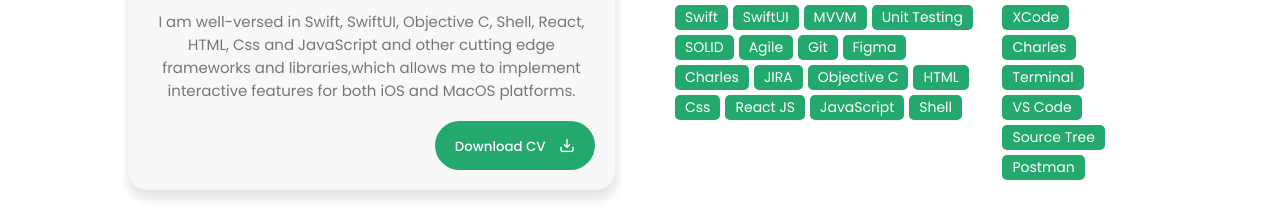
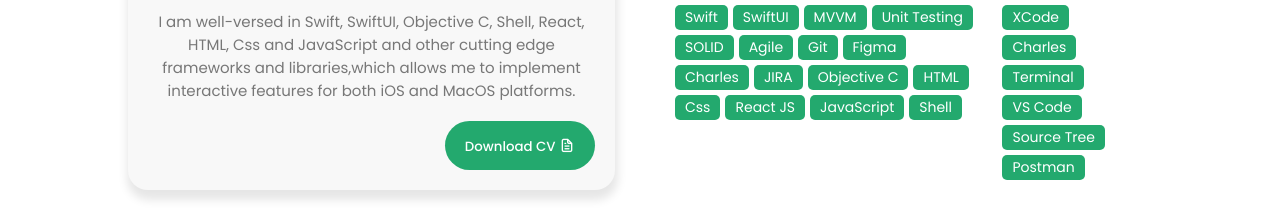
Before and after one commit to SohailUrRahmanGit/sohailurrahmangit.github.io, a plain HTML site: page index.html in a window 1280 px wide. Shown: the part 1060-1280 px from the top of the page. Drawn offline with nearby package versions, Linux system fonts and the light colour scheme.

Commit message:
fixed download issue

```diff
--- a/index.html
+++ b/index.html
@@ -94,6 +94,7 @@ emailjs.init('s95fr7hw7YQrIEjry')
                 <img src="assets/images/avatar.png" alt="avatar">
             </div>
           </div>
+
           <div class="scroll-icon-box">
             <a href="#about" class="scroll-btn">
                 <i class="uil uil-mouse-alt"></i>
@@ -114,7 +115,7 @@ emailjs.init('s95fr7hw7YQrIEjry')
                     <p>I am well-versed in Swift, SwiftUI, Objective C, Shell, React, HTML, Css and JavaScript and other cutting edge  frameworks and libraries,which allows me to implement interactive features for both iOS and MacOS platforms.
                     </p>
                     <div class="about-btn">
-                        <button class="btn">Download CV <i class="uil uil-import"></i></button>
+                       <button class="btn"><a href="assets/resume/Resume_SohailUrRahman.pdf" class="custom-link">Download CV <i class="uil uil-file-alt"></i></a></button>
                     </div>
                 </div>
             </div>
```
